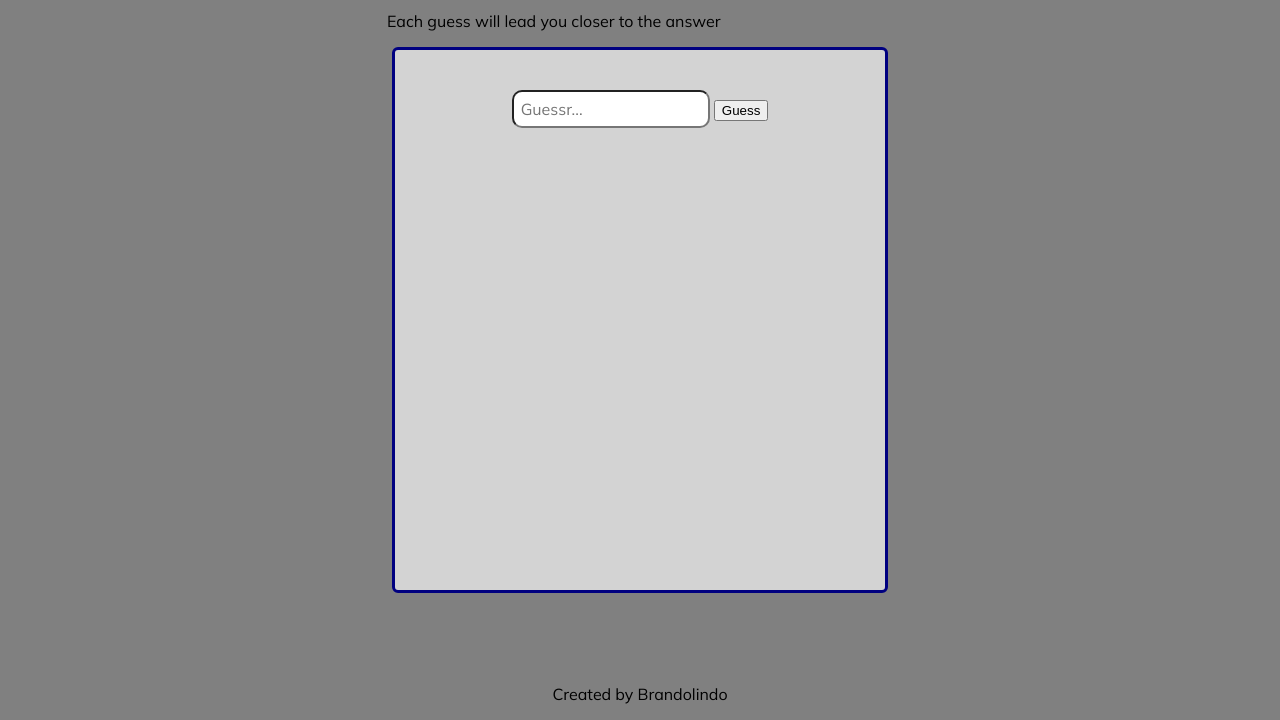
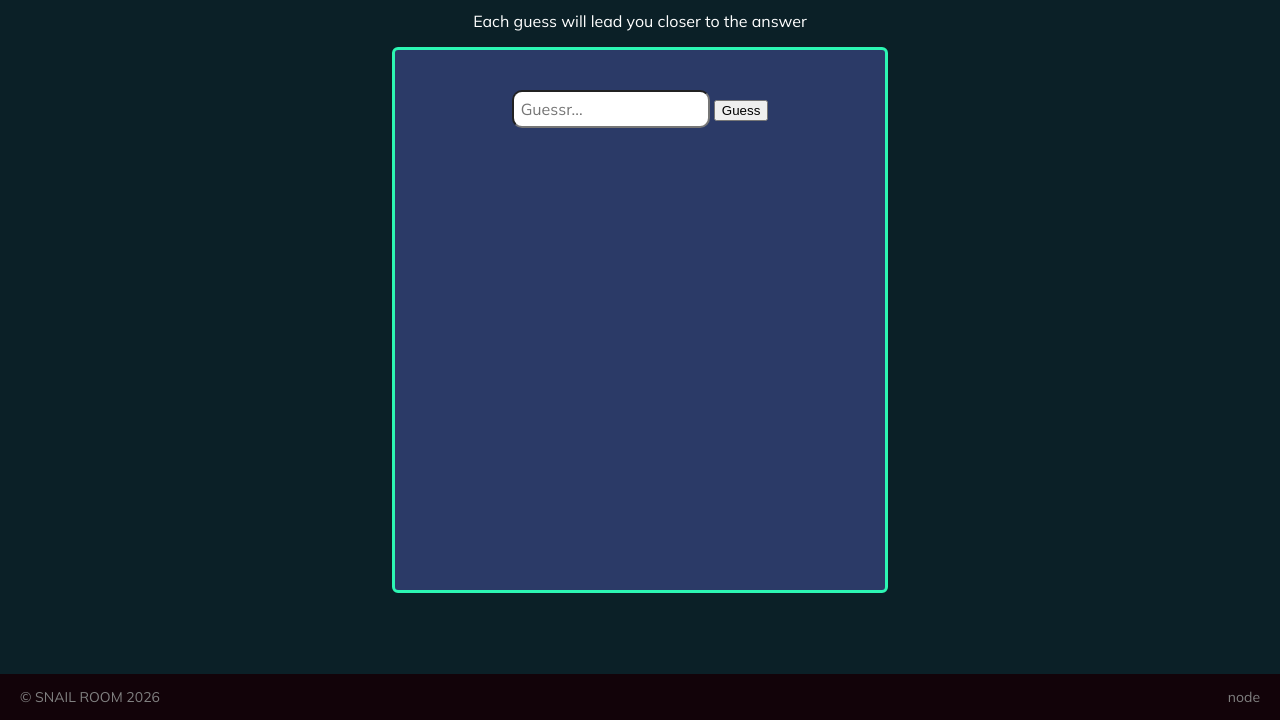
Before and after one commit to BrandonLindberg/word-guessr, a website: page src/index.html in a window 1280 px wide. Shown: the part 80-800 px from the top of the page. Drawn offline with nearby package versions, Linux system fonts and the light colour scheme; a web font is replaced by a local one.

Commit message:
UI updates

```diff
--- a/src/index.html
+++ b/src/index.html
@@ -22,7 +22,8 @@
         </div>
     </main>
     <footer>
-        <p>Created by Brandolindo</p>
+        <p class="foot2">&copy SNAIL ROOM 2026</p>
+        <p class="foot">node</p>
     </footer>
 </body>
 </html>
--- a/src/styles.css
+++ b/src/styles.css
@@ -6,23 +6,26 @@ body {
     flex-direction: column;
     align-items: center;
     font-family: 'Mulish', sans-serif;
-    background-color: grey;
+    background-color: #0B2027;
     min-height: 100dvh;
     margin: 0;
 }
 
 main {
     flex: 1;
+    color: white;
+    text-align: center;
 }
 
 header {
     font-family: 'Nunito', sans-serif;
     height: 75px;
+    color: white;
 }
 
 #game-holder {
-    border: 3px solid navy;
-    background-color: lightgrey;
+    border: 3px solid #2CF6B3;
+    background-color: #2B3A67;
     border-radius: 6px;
     min-height: 500px;
     min-width: 450px;
@@ -39,3 +42,23 @@ header {
     border-radius: 10px;
     font-family: 'Mulish', sans-serif;
 }
+
+footer {
+    min-width: 100%;
+    display: flex;
+    gap: 10px;
+    background-color: #120309;
+    color: grey;
+    font-size: 14px;
+}
+
+.foot {
+    flex-grow: 1;
+    padding-right: 20px;
+    text-align: right;
+}
+
+.foot2 {
+    flex-grow: 1;
+    padding-left: 20px;
+}
```
